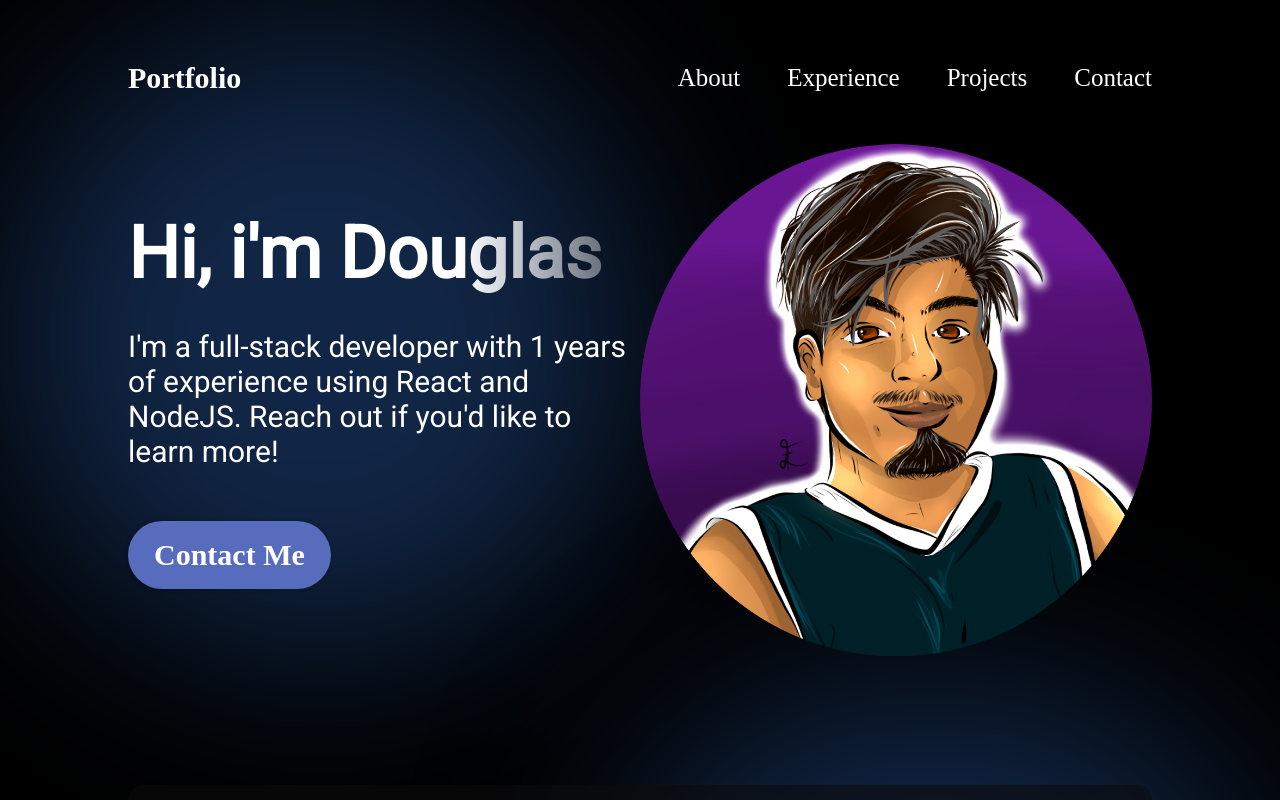
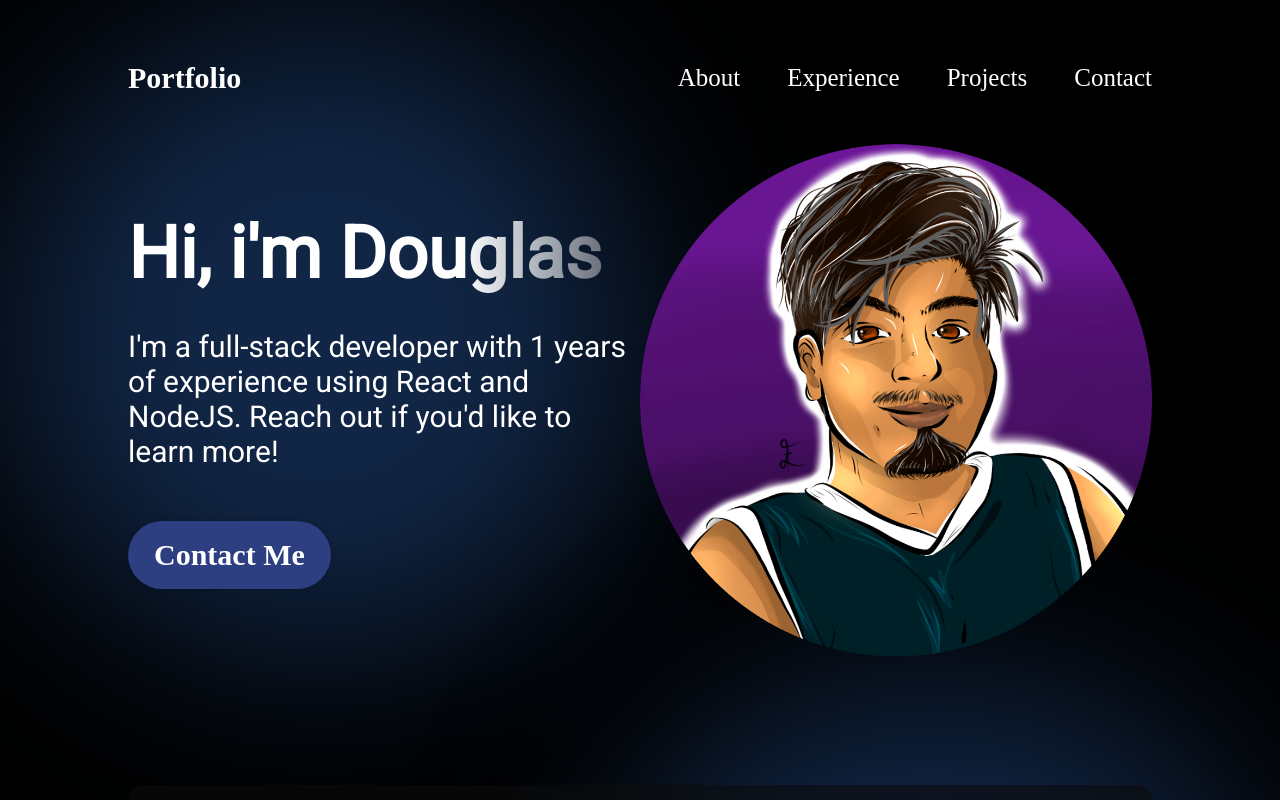
Before and after one commit to DouglasSilva83/react-portfolio, a React (Vite) app: page / in a window 1280 px wide. Shown: the top 800 px of the page. Built offline with nearby package versions, Linux system fonts and the light colour scheme.

Commit message:
Att. cores

```diff
--- a/src/App.jsx
+++ b/src/App.jsx
@@ -1,4 +1,3 @@
-
 import styles from "./App.module.css"
 import { About } from "./Components/About/About"
 import { Contact } from "./Components/Contact/Contact"
@@ -8,8 +7,6 @@ import { Navbar } from "./Components/Navbar/Navbar"
 import { Projects } from "./Components/Projects/Projects"
 
 function App() {
-
-
   return (
       <div className={styles.App}>
         <Navbar />
--- a/src/vars.css
+++ b/src/vars.css
@@ -1,7 +1,7 @@
 :root{
 
     --color-text: #fff;
-    --color-primary: #576cbc;
+    --color-primary: #2d3e81;
     --color-secondary: #19376d;
     --color-dark: #0b2447;
     --color-bg: #000000;
```
